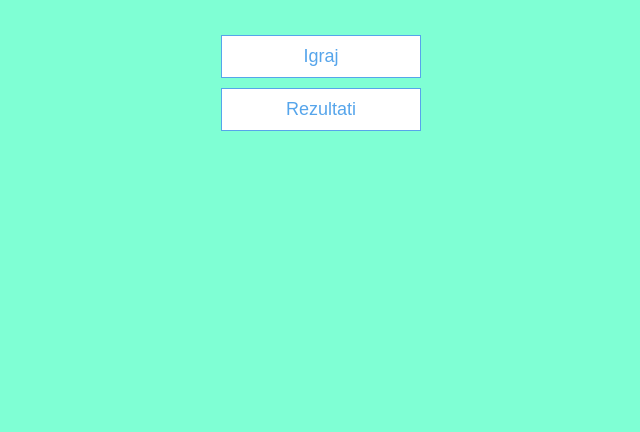
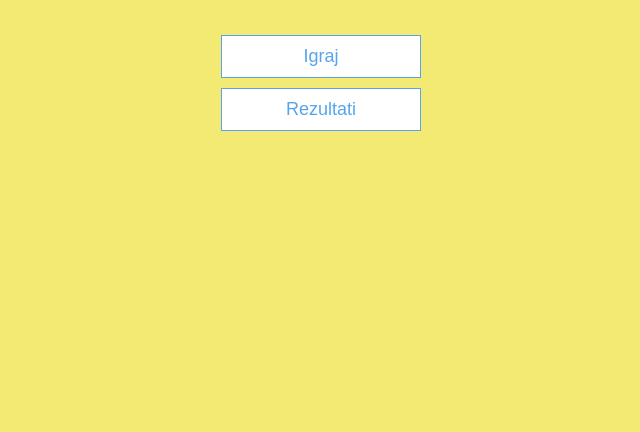
Before and after one commit to Minja-Knezic/quiz-test, a plain HTML site: page index.html in a window 1280 px wide. Shown: the part 368-800 px from the top of the page, without its empty margins (319-959 px from the left). Drawn offline with Linux system fonts and the light colour scheme.

Commit message:
First test commit

```diff
--- a/app.css
+++ b/app.css
@@ -1,5 +1,5 @@
 :root {
-    background-color: aquamarine;
+    background-color: #f3ea73;
     font-size: 62.5%;
 }
 
```
